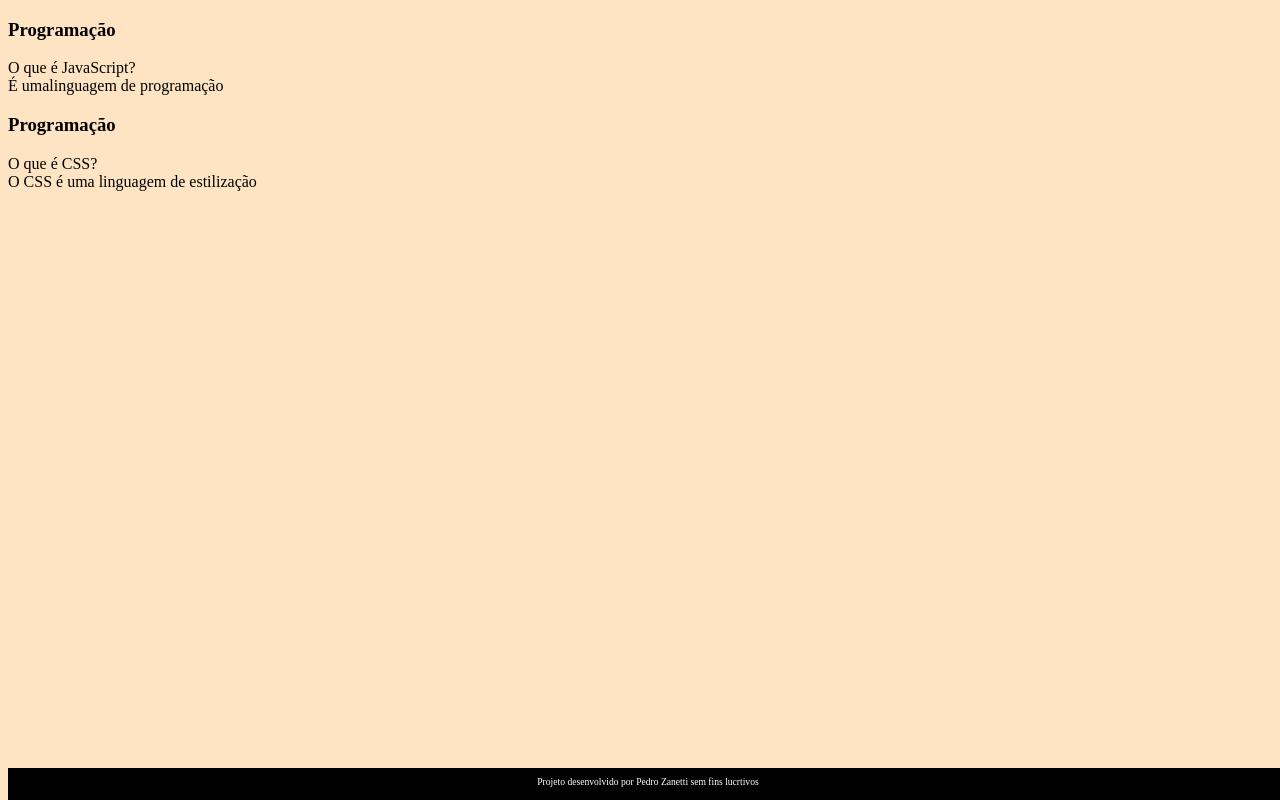
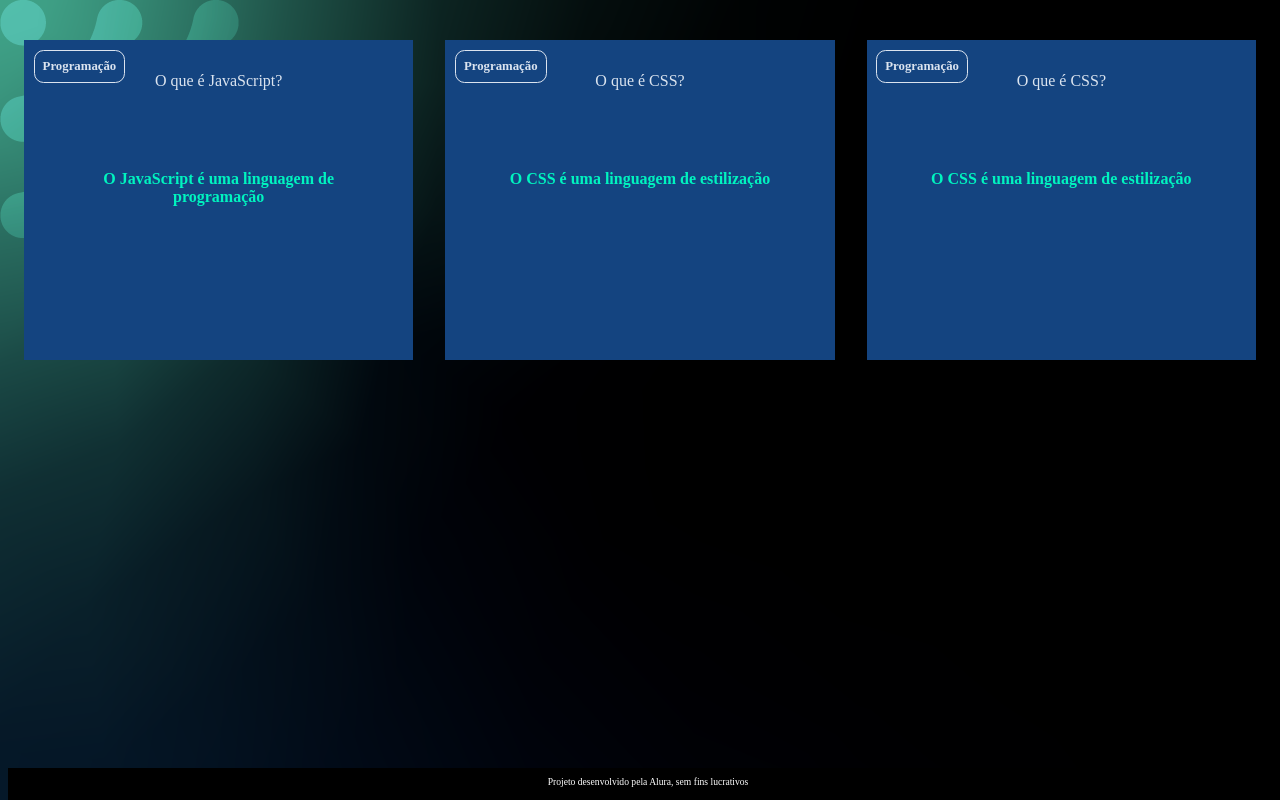
Before and after one commit to PHZanetti/FlashCard, a plain HTML site: page FlashCard-main/Flashcard/index.html in a window 1280 px wide. Drawn offline with Linux system fonts and the light colour scheme.

Commit message:
Add files via upload

```diff
--- a/FlashCard-main/Flashcard/assets/style.css
+++ b/FlashCard-main/Flashcard/assets/style.css
@@ -1,7 +1,81 @@
+:root {
+    --text-color: #DBE4EF;
+    --card-front-color: #144480;
+    --card-back-color: #00F4BF;
+}
+
+
 body {
-    background-color: bisque;
+    background: url('img/bg-desktop.webp');
     font-family: Bai Jamjuree;
 }
+
+#container {
+    display: flex; /* Elementos dispostos em linha */
+}
+
+.cartao {
+    margin: 1rem 1rem;
+    height: 20rem;
+    flex-grow: 1;
+    flex-basis: calc(33% - 6rem);
+}
+
+.cartao__conteudo {
+    background-color: var(--card-front-color);
+    text-align: center;
+    /* background-color: aquamarine; */
+    height: 100%;
+    transform-style: preserve-3d;
+    transition: transform 300ms ease-in-out;
+}
+
+.cartao__conteudo h3 {
+    color: var(--text-color);
+    border: 1px solid var(--text-color);
+    text-align: left;
+    padding: 0.5rem;
+    position: absolute;
+    margin: 0.6rem;
+    border-radius: 0.6rem;
+    font-size: 1vw;
+}
+
+.cartao__conteudo p {
+    margin-top: 1rem;
+    padding: 2rem;
+}
+
+.cartao__conteudo__pergunta p {
+    color: var(--text-color);
+    font-weight: 500;
+}
+
+.cartao__conteudo__resposta p {
+    color: var(--card-back-color);
+    font-weight: 700;
+}
+
+.cartao:hover .cartao__conteudo {
+    transform: rotateY(180deg);
+}
+
+
+
+
+
+
+
+
+
+
+
+
+
+
+
+
+
 
 footer {
     background-color: black;
--- a/FlashCard-main/Flashcard/index.html
+++ b/FlashCard-main/Flashcard/index.html
@@ -4,7 +4,7 @@
     <meta charset="UTF-8">
     <meta name="viewport" content="width=device-width, initial-scale=1.0">
     <link rel="stylesheet" href="assets/style.css">
-    <title>FlashCard</title>
+    <title>Flashcard</title>
 </head>
 <body>
     <main>
@@ -13,31 +13,39 @@
                 <div class="cartao__conteudo">
                     <h3>Programação</h3>
                     <div class="cartao__conteudo__pergunta">
-                    O que é JavaScript?
+                        <p>O que é JavaScript?</p>
                     </div>
                     <div class="cartao__conteudo__resposta">
-                É umalinguagem de programação
+                        <p>O JavaScript é uma linguagem de programação</p>
                     </div>
-
                 </div>
             </article>
-            <section id="container">
             <article class="cartao">
                 <div class="cartao__conteudo">
                     <h3>Programação</h3>
-                    </div>
                     <div class="cartao__conteudo__pergunta">
-                        O que é CSS?
+                        <p>O que é CSS?</p>
                     </div>
                     <div class="cartao__conteudo__resposta">
-                        O CSS é uma linguagem de estilização
+                    <p>O CSS é uma linguagem de estilização</p>
                     </div>
-
+                </div>
+            </article>
+            <article class="cartao">
+                <div class="cartao__conteudo">
+                    <h3>Programação</h3>
+                    <div class="cartao__conteudo__pergunta">
+                        <p>O que é CSS?</p>
+                    </div>
+                    <div class="cartao__conteudo__resposta">
+                    <p>O CSS é uma linguagem de estilização</p>
+                    </div>
+                </div>
             </article>
         </section>
     </main>
     <footer>
-        <p>Projeto desenvolvido por Pedro Zanetti sem fins lucrtivos</p>
+        <p>Projeto desenvolvido pela Alura, sem fins lucrativos</p>
     </footer>
 </body>
 </html>
```
Also changed, not shown: FlashCard-main/Flashcard/assets/img/bg-desktop.webp (added), FlashCard-main/Flashcard/assets/img/bg-mobile.webp (added), FlashCard-main/Flashcard/assets/img/bg-tablet.webp (added). Lines whose indentation alone changed are shown as unchanged.
